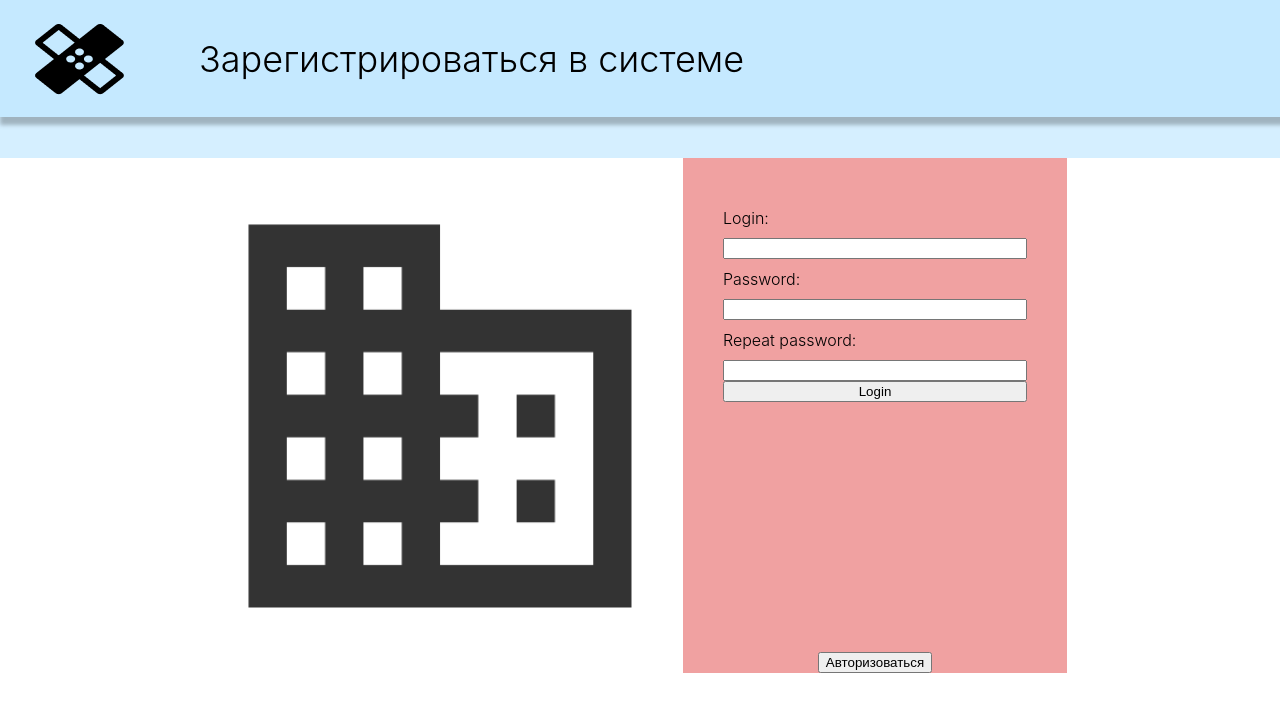
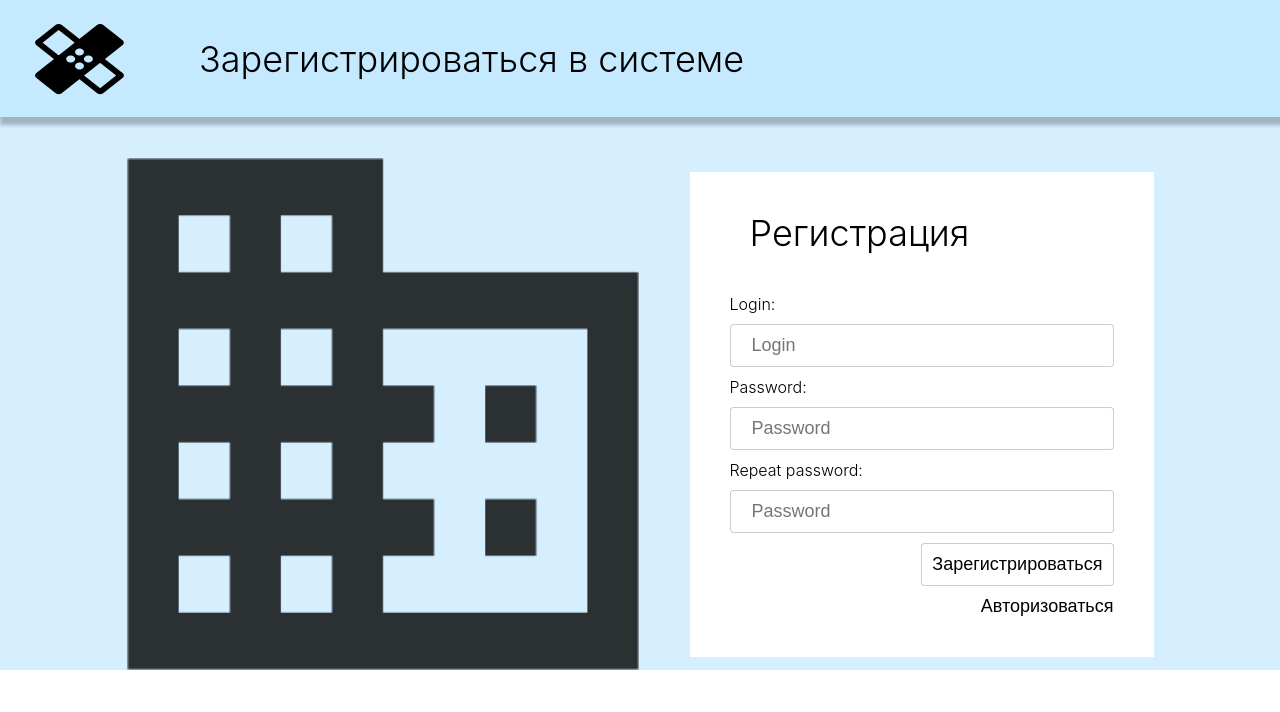
Before and after one commit to ViacheslavKechkin/hospital-frontend, a React (Create React App) app: page /registration in a window 1280 px wide. Shown: the top 712 px of the page. Built offline with nearby package versions, Linux system fonts and the light colour scheme; no server answers.

Commit message:
create validation for registration input fields

```diff
--- a/public/index.html
+++ b/public/index.html
@@ -24,7 +24,7 @@
       work correctly both with client-side routing and a non-root public URL.
       Learn how to configure a non-root public URL by running `npm run build`.
     -->
-    <title>React App</title>
+    <title>Hospital</title>
   </head>
   <body>
     <noscript>You need to enable JavaScript to run this app.</noscript>
--- a/src/App.js
+++ b/src/App.js
@@ -1,20 +1,47 @@
 
+import React, { useContext, useEffect } from "react";
+import { Routes, Route } from 'react-router-dom';
+import axios from "axios";
+import MyContext from './context';
+import Mysnackbar from "./components/MUI/Mysnackbar/Mysnackbar";
 import Registration from './components/Registration/Registration';
 import logoHospital from './img/logohospital.png'
 import './App.scss';
 
 const App = () => {
-  const flagHeader = 'registration';
+  const { flagHeader, mySnackBar, setMySnackBar, users, setUsers } = useContext(MyContext);
+  const { open } = mySnackBar;
+
+  const handleCloseBar = () => {
+    setMySnackBar({ open: false });
+  };
+
+  useEffect(() => {
+    axios.get('http://localhost:9000/allUsers').then(res => {
+      setUsers(res.data.data);
+    });
+  }, [setUsers])
+
+  console.log(users);
 
   return (
     <div className="App">
       <header>
-        <img src={logoHospital} alt="LogoHospital" />
+        <img src={logoHospital} alt="LogoHospital" className='main-logo' />
         {flagHeader === 'registration' && (
           <div className='headerTitle'>Зарегистрироваться в системе</div>
         )}
       </header>
-      <Registration />
+      <Mysnackbar
+        open={open}
+        handleCloseBar={handleCloseBar}
+      />
+      <Routes>
+        <Route path='/' element={'#'} />
+        <Route path='/registration' element={
+          <Registration />
+        } />
+      </Routes>
     </div>
   );
 }
--- a/src/App.scss
+++ b/src/App.scss
@@ -1,5 +1,4 @@
 .App {
-  // height: 100vh;
   text-align: center;
   background-color: #C5E9FFB8;
   font-weight: 300;
@@ -12,7 +11,7 @@
   box-shadow: 4px 4px 4px 4px rgba(0, 0, 0, 0.25);
   }
 
-  img {
+  .main-logo {
     margin-left: 35px;
   }
 
--- /dev/null
+++ b/src/components/MUI/Mysnackbar/Mysnackbar.jsx
@@ -0,0 +1,21 @@
+import React, { useContext } from 'react';
+import { Snackbar } from '@mui/material';
+import MyContext from '../../../context';
+
+const Mysnackbar = ({ open, handleCloseBar }) => {
+
+  const { messageSnackBar } = useContext(MyContext);
+
+  return (
+    <Snackbar
+      anchorOrigin={{ vertical: 'bottom', horizontal: 'center' }}
+      open={open}
+      onClose={handleCloseBar}
+      message={messageSnackBar}
+      sx={{ backgroundColor: 'red' }}
+      transitionDuration={100}
+    />
+  )
+}
+
+export default Mysnackbar;
--- a/src/components/Registration/Registration.jsx
+++ b/src/components/Registration/Registration.jsx
@@ -1,30 +1,91 @@
-import React from "react";
+import React, { useContext } from "react";
+import axios from 'axios';
+import MyContext from "../../context";
 import mainImg from '../../img/mainImg.png'
 import './Registration.scss';
 
 const Registration = () => {
 
+  const {
+    setUsers,
+    setFlagHeader,
+    setMySnackBar,
+    messageSnackBar,
+    setMessageSnackBar
+  } = useContext(MyContext);
+
   const handleSubmit = (e) => {
     e.preventDefault();
     const formData = new FormData(e.target);
-    console.log(formData.get('email'));
-    console.log(formData.get('password'));
+    const email = formData.get('email');
+    const password = formData.get('password');
+    const repeatPassword = formData.get('repeatPassword');
+    addNewUser(email, password, repeatPassword);
+  }
+  const addNewUser = async (email, password, repeatPassword) => {
+
+    const pattern = /(?=.*[0-9])(?=.*[a-zA-Z])[0-9a-zA-Z]{6,}/g;
+
+    if (email === "") {
+      setMessageSnackBar(" Пожалуйста, напишите почту !");
+      return setMySnackBar({ open: true })
+    }
+    if (password === "") {
+      setMessageSnackBar(" Пожалуйста, напишите пароль !");
+      return setMySnackBar({ open: true })
+    }
+    if (repeatPassword === "") {
+      setMessageSnackBar(" Пожалуйста, повторите пароль !");
+      return setMySnackBar({ open: true })
+    }
+    if (password !== repeatPassword) {
+      setMessageSnackBar(" Пожалуйста, введите одинаковые пароли !");
+      return setMySnackBar({ open: true })
+    }
+    if (!pattern.test(password)) {
+      setMessageSnackBar("Пароль должн быть не меньше 6 символов, должен состоять из латинских символов и содержать хотя бы 1 число.!");
+      return setMySnackBar({ open: true })
+    }
+    if (email !== '' && password !== '' && repeatPassword !== '') {
+      await axios.post('http://localhost:9000/createUser', {
+        email,
+        password
+      }).then(res => {
+        setUsers(res.data.data);
+      });
+    } else {
+      setMessageSnackBar(" Пожалуйста заполните все поля регистрации !");
+      setMySnackBar({ open: true })
+    }
   }
 
   return (
     <div className="wrapper-registration">
       <img src={mainImg} alt="mainImg" />
       <div className="block-form">
+        <div className="block-form__title">Регистрация</div>
         <form onSubmit={handleSubmit}>
           <label>Login:</label>
-          <input type='email' id='email' name='email' />
+          <input
+            type='email'
+            id='email'
+            name='email'
+            placeholder="Login" />
           <label>Password:</label>
-          <input type='text' id='password' name='password' />
+          <input
+            type='password'
+            id='password'
+            name='password'
+            placeholder="Password" />
           <label>Repeat password:</label>
-          <input type='text' id='password' name='password' />
-          <button>Login</button>
+          <input
+            type='password'
+            id='repeatPassword'
+            name='repeatPassword'
+            placeholder="Password" />
+          <button>Зарегистрироваться</button>
         </form>
-        <button>Авторизоваться</button>
+        <button className="btn-authorization" onClick={() => setFlagHeader('authorization')}>Авторизоваться</button>
       </div>
     </div>
   )
--- a/src/components/Registration/Registration.scss
+++ b/src/components/Registration/Registration.scss
@@ -3,22 +3,28 @@
   display: flex;
   align-items: center;
   justify-content: center;
-  background-color: white;
   gap: 51px;
   width: 100%;
 
   .block-form {
+    padding: 40px;
     width: 30%;
-    background: rgb(240, 161, 161);
+    background: rgb(255, 255, 255);
+    display: flex;
+    flex-direction: column;
+
+    &__title {
+      font-style: normal;
+      font-weight: 300;
+      font-size: 36px;
+      line-height: 42px;
+      margin-left: 20px;
+      margin-right: auto;
     }
 
-  img {
-    width: 30%;
-  }
 
     form {
-    height: 453px;
-    padding: 40px 40px 0 40px;
+      padding-top: 30px;
       display: flex;
       flex-direction: column;
     }
@@ -27,4 +33,40 @@
     display: flex;
     margin: 10px 0 10px 0;
     }
+
+    input {
+      padding: 10px 0 10px 21px;
+      font-style: normal;
+      font-weight: 300;
+      font-size: 18px;
+      line-height: 21px;
+      border: 1px solid rgba(0, 0, 0, 0.2);
+      box-sizing: border-box;
+      border-radius: 4px;
     }
+
+    button {
+      cursor: pointer;
+      margin-top: 10px;
+      padding: 10px;
+      margin-left: auto;
+      background: #FFFFFF;
+      border: 1px solid rgba(0, 0, 0, 0.2);
+      box-sizing: border-box;
+      border-radius: 4px;
+      font-style: normal;
+      font-weight: 300;
+      font-size: 18px;
+      line-height: 21px;
+    }
+
+    .btn-authorization {
+      padding: 0;
+      border: none;
+    }
+  }
+
+  img {
+    width: 40%;
+  }
+}
--- a/src/index.js
+++ b/src/index.js
@@ -1,4 +1,4 @@
-import React from 'react';
+import React, { useState } from 'react';
 import ReactDOM from 'react-dom';
 import { BrowserRouter } from 'react-router-dom';
 import reportWebVitals from './reportWebVitals';
@@ -7,18 +7,32 @@ import App from './App';
 import './index.scss';
 
 const Main = () => {
+  //the flag will change on the login page when you click on register
+  //change to authorization when will the login page be ready
+  const [flagHeader, setFlagHeader] = useState('registration');
+  const [users, setUsers] = useState([]);
+  const [mySnackBar, setMySnackBar] = useState({ open: false });
+  const [messageSnackBar, setMessageSnackBar] = useState("");
+
   return (
     <React.StrictMode>
-      <MyContext.Provider value={'#'}>
+      <MyContext.Provider value={{
+        users,
+        setUsers,
+        setMySnackBar,
+        flagHeader,
+        setFlagHeader,
+        mySnackBar,
+        messageSnackBar,
+        setMessageSnackBar
+      }}>
         <BrowserRouter>
           <App />
         </BrowserRouter>
       </MyContext.Provider>
     </React.StrictMode>
   )
-
 }
-
 
 ReactDOM.render(
   <Main />,
```
Lines whose indentation alone changed are shown as unchanged.
